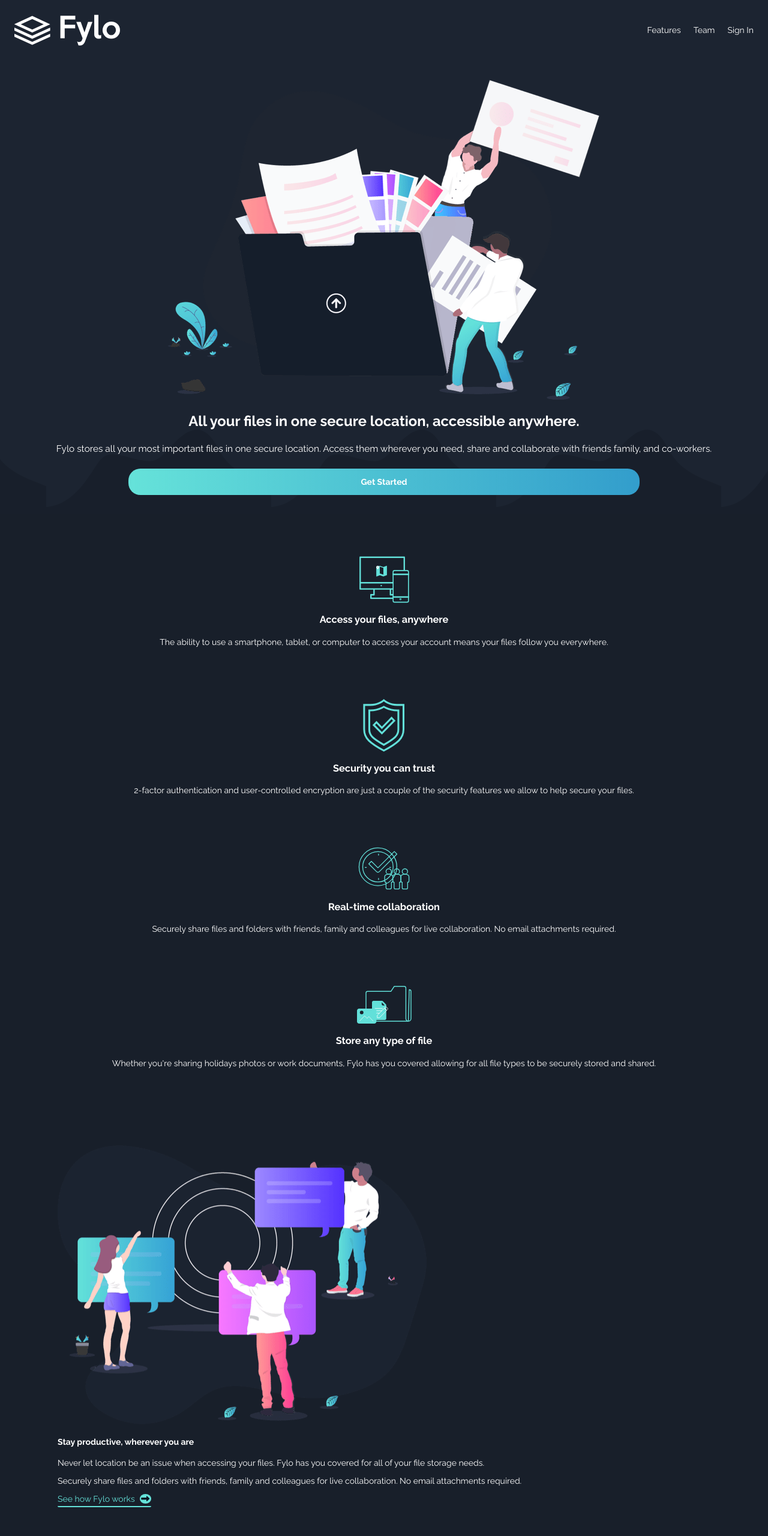
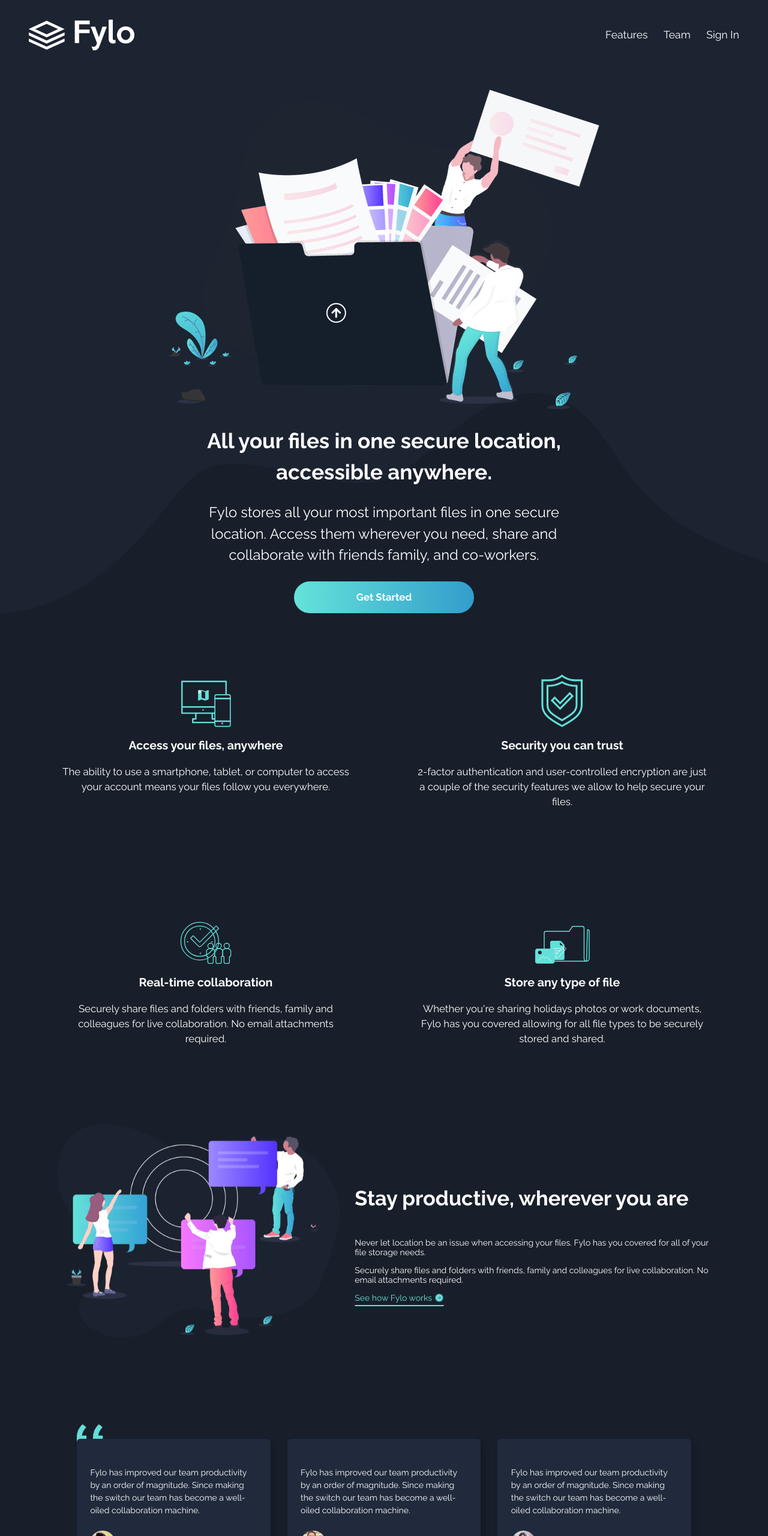
Before and after one commit to inanocs/Fylo-Dark-Landing-Page, a plain HTML site: page src/index.html in a window 1280 px wide. Shown: the top 2560 px of the page at 60% size. Drawn offline with Linux system fonts and the light colour scheme.

Commit message:
desktop desgin and HTML and Mobile changes

```diff
--- a/src/css/styles.css
+++ b/src/css/styles.css
@@ -54,13 +54,18 @@ li:not(:last-child) .list__item {
   margin-right: 1.5em;
 }
 
-.started {
+.started-wrapper {
   background-image: url("../assets/img/bg-curvy-mobile.svg");
   background-position: bottom center;
   background-repeat: repeat-x;
+  background-size: contain;
+}
+
+.started {
   padding: 2rem;
   margin: 0px auto;
   text-align: center;
+  max-width: 1100px;
 }
 
 .started__title {
@@ -89,7 +94,7 @@ li:not(:last-child) .list__item {
   text-decoration: none;
   margin-left: auto;
   margin-right: auto;
-  width: 70%;
+  width: 220px;
 }
 
 .main {
@@ -101,11 +106,16 @@ li:not(:last-child) .list__item {
   text-align: center;
   margin-left: auto;
   margin-right: auto;
+  max-width: 1100px;
   width: 85%;
 }
 
 .card {
   margin-top: 5em;
+}
+
+.card__img-container {
+  line-height: 0;
 }
 
 .card__desc {
@@ -114,10 +124,17 @@ li:not(:last-child) .list__item {
 }
 
 .productive {
+  display: flex;
+  flex-direction: column;
   margin-top: 8em;
   margin-left: auto;
   margin-right: auto;
+  max-width: 1270px;
   width: 85%;
+}
+
+.productive__title {
+  font-size: 1.4em;
 }
 
 .productive__link {
@@ -130,18 +147,13 @@ li:not(:last-child) .list__item {
   width: 50%;
 }
 
-.productive__arrow {
-  margin-left: 0.3em;
-  border-radius: 50%;
-  padding-left: 0.2em;
-  padding-right: 0.2em;
-  background-color: var(--cyan-action-gradient);
-  color: var(--blue-footer-bg);
+.productive__arrow-container {
+  vertical-align: middle;
 }
 
 .opinions {
   background-image: url("../assets/img/bg-quotes.png");
-  background-size: 10%;
+  background-size: 30px;
   background-position-y: top;
   background-position-x: 3%;
   background-repeat: no-repeat;
@@ -152,15 +164,20 @@ li:not(:last-child) .list__item {
   margin-right: auto;
   margin-bottom: 5em;
   padding-top: 1.8em;
+  max-width: 1200px;
   width: 80%;
 }
 
 .opinion {
   background-color: var(--blue-opinions-bg);
+  box-shadow: 5px 5px 10px rgba(0, 0, 0, 0.178);
   border-radius: 0.4em;
   padding: 2rem 1.4rem;
 }
 
+.opinion__desc {
+  line-height: 1.5em;
+}
 .opinion__attribution {
   align-items: center;
   display: flex;
@@ -190,6 +207,7 @@ li:not(:last-child) .list__item {
 
 .register {
   background-color: var(--blue-body-bg);
+  box-shadow: 5px 5px 10px rgba(0, 0, 0, 0.253);
   border-radius: 0.4em;
   margin-top: 5em;
   margin-left: auto;
@@ -197,6 +215,7 @@ li:not(:last-child) .list__item {
   padding: 1rem;
   position: relative;
   top: 10em;
+  max-width: 800px;
   text-align: center;
   width: 90%;
 }
@@ -211,6 +230,7 @@ li:not(:last-child) .list__item {
 .form-register {
   flex-direction: column;
   display: flex;
+  margin-top: 1.4em;
 }
 
 .form-register__input,
@@ -218,7 +238,7 @@ li:not(:last-child) .list__item {
   border: none;
   outline: none;
   border-radius: 2em;
-  padding: 1.3em;
+  padding: 15px 23px;
 }
 
 .form-register__input::placeholder {
@@ -240,6 +260,16 @@ li:not(:last-child) .list__item {
   background-color: var(--blue-footer-bg);
   padding: 14em 2em 2em 2em;
   font-size: 1.1em;
+}
+
+.footer__img-container,
+.footer__contact {
+  margin-left: auto;
+  margin-right: auto;
+  max-width: 1300px;
+}
+.footer__contact {
+  display: grid;
 }
 
 .footer__location,
@@ -310,3 +340,220 @@ li:not(:last-child) .list__item {
   height: 20px;
   width: 20px;
 }
+
+@media screen and (min-width: 768px) {
+  .list__item {
+    font-size: 1.1rem;
+  }
+
+  .started-wrapper {
+    background-image: url("../assets/img/bg-curvy-desktop.svg");
+  }
+  .started {
+    padding-left: 5rem;
+    padding-right: 5rem;
+  }
+  .cards {
+    align-items: baseline;
+    grid-template-columns: repeat(2, 1fr);
+    grid-gap: 100px;
+  }
+
+  .productive {
+    align-items: center;
+    flex-direction: row;
+  }
+  .productive__desc {
+    margin-left: 1.5rem;
+  }
+
+  .productive__title {
+    font-size: 4ch;
+  }
+
+  .opinions {
+    grid-template-columns: repeat(2, 1fr);
+  }
+
+  .footer__contact {
+    grid-template-columns: repeat(3, 1fr);
+  }
+
+  .footer__about {
+    align-items: center;
+    justify-content: stretch;
+  }
+
+  .footer__social {
+    grid-column: 1/-1;
+  }
+}
+
+@media screen and (min-width: 1024px) {
+  .header {
+    padding: 2rem 3rem;
+    margin: 0px auto;
+    max-width: 1300px;
+  }
+
+  .list__item:hover {
+    font-weight: 700;
+    text-decoration: underline;
+  }
+
+  .started__title,
+  .started__subtitle {
+    margin-left: auto;
+    margin-right: auto;
+    max-width: 600px;
+  }
+
+  .started__title {
+    font-size: 2.5em;
+  }
+
+  .started__subtitle {
+    font-size: 1.7em;
+  }
+
+  .started__link {
+    border-radius: 40px;
+    font-size: 1.2em;
+    width: 300px;
+  }
+
+  .started__link,
+  .form-register__submit {
+    transition: transform 0.3s linear, box-shadow 0.3s linear;
+  }
+  .started__link:hover,
+  .form-register__submit:hover {
+    background-image: none;
+    background-color: rgb(139, 237, 227);
+    transform: scale(1.05);
+    box-shadow: 0px 5px 10px rgba(0, 0, 0, 0.4);
+  }
+
+  .card__title {
+    font-size: 1.4em;
+  }
+
+  .card__desc {
+    font-size: 1.2em;
+  }
+
+  .productive__link {
+    transition: border-bottom 0.3s linear, color 0.3s linear;
+  }
+
+  .productive__link:hover {
+    border-bottom: 2px solid var(--white);
+    color: var(--white);
+  }
+
+  .productive__link:hover .productive__arrow {
+    stroke: var(--white);
+    fill: var(--white);
+  }
+  .opinions {
+    background-position-x: -1px;
+    background-size: 45px;
+    grid-template-columns: repeat(3, 1fr);
+  }
+
+  .register {
+    padding: 50px;
+  }
+  .form-register {
+    flex-direction: row;
+    justify-content: space-evenly;
+  }
+
+  .form-register__input {
+    flex: 1;
+    margin-right: 20px;
+  }
+
+  .form-register__submit {
+    cursor: pointer;
+    margin-top: 0;
+  }
+
+  .footer {
+    padding-left: 3rem;
+    padding-right: 3rem;
+  }
+
+  .tel:hover,
+  .email:hover,
+  .footer__desc:hover {
+    font-weight: 700;
+  }
+
+  .social__item {
+    transition: border 0.3s linear, color 0.3s linear;
+  }
+
+  .social__item:hover {
+    border: 1px solid var(--cyan-action-gradient);
+    color: var(--cyan-action-gradient);
+  }
+}
+
+@media screen and (min-width: 1440px) {
+  .card__title {
+    font-size: 1.8em;
+  }
+
+  .card__desc {
+    font-size: 1.4em;
+  }
+
+  .productive__desc {
+    margin-right: auto;
+    max-width: 600px;
+  }
+
+  .productive__title {
+    font-size: 2.9em;
+    max-width: 500px;
+  }
+
+  .productive__comments,
+  .productive__link {
+    font-size: 1.3em;
+  }
+
+  .opinion__desc {
+    font-size: 1.2em;
+  }
+
+  .register__title {
+    font-size: 2em;
+  }
+
+  .footer__contact {
+    grid-template-columns: 4fr repeat(3, 1fr);
+  }
+
+  .footer__location {
+    display: grid;
+    grid-template-columns: repeat(2, 1fr);
+  }
+
+  .location {
+    align-items: center;
+    grid-row: 1 / span 3;
+  }
+  .email {
+    grid-column: 2/-1;
+    grid-row: 2/2;
+  }
+
+  .footer__about {
+    align-items: flex-start;
+  }
+  .footer__social {
+    grid-column: auto;
+  }
+}
--- a/src/index.html
+++ b/src/index.html
@@ -21,7 +21,9 @@
   <body>
     <header class="header">
       <div class="header__logo-container">
-        <img src="assets/img/logo.svg" alt="Header-logo" class="header__logo" />
+        <a href="#">
+          <img src="assets/img/logo.svg" alt="Header-logo" class="header__logo"
+        /></a>
       </div>
       <nav class="nav">
         <ul class="list">
@@ -32,6 +34,7 @@
       </nav>
     </header>
 
+    <div class="started-wrapper">
       <section class="started">
         <div class="started__img-container">
           <img
@@ -44,12 +47,13 @@
           All your files in one secure location, accessible anywhere.
         </h1>
         <h2 class="started__subtitle">
-        Fylo stores all your most important files in one secure location. Access
-        them wherever you need, share and collaborate with friends family, and
-        co-workers.
+          Fylo stores all your most important files in one secure location.
+          Access them wherever you need, share and collaborate with friends
+          family, and co-workers.
         </h2>
         <a href="#" class="started__link">Get Started </a>
       </section>
+    </div>
     <main class="main">
       <section class="cards">
         <article class="card">
@@ -123,8 +127,52 @@
           </p>
           <a href="#" class="productive__link">
             <span>See how Fylo works</span>
-            <span class="productive__arrow">
-              <i class="fas fa-long-arrow-alt-right"></i>
+            <span class="productive__arrow-container">
+              <svg
+                width="16"
+                height="16"
+                xmlns="http://www.w3.org/2000/svg"
+                xmlns:xlink="http://www.w3.org/1999/xlink"
+              >
+                <defs>
+                  <circle
+                    id="b"
+                    cx="6"
+                    cy="6"
+                    r="6"
+                    class="productive__arrow"
+                  />
+                  <filter
+                    x="-25%"
+                    y="-25%"
+                    width="150%"
+                    height="150%"
+                    filterUnits="objectBoundingBox"
+                    id="a"
+                  >
+                    <feOffset in="SourceAlpha" result="shadowOffsetOuter1" />
+                    <feGaussianBlur
+                      stdDeviation="1"
+                      in="shadowOffsetOuter1"
+                      result="shadowBlurOuter1"
+                    />
+                    <feColorMatrix
+                      values="0 0 0 0 0.384313725 0 0 0 0 0.878431373 0 0 0 0 0.850980392 0 0 0 0.811141304 0"
+                      in="shadowBlurOuter1"
+                    />
+                  </filter>
+                </defs>
+                <g fill="none" fill-rule="evenodd">
+                  <g transform="translate(2 2)">
+                    <use fill="#000" filter="url(#a)" xlink:href="#b" />
+                    <use fill="#62E0D9" xlink:href="#b" />
+                  </g>
+                  <path
+                    d="M8.582 6l-.363.35 1.452 1.4H5.333v.5h4.338L8.22 9.65l.363.35 2.074-2z"
+                    fill="#1B2330"
+                  />
+                </g>
+              </svg>
             </span>
           </a>
         </div>
```
Lines whose indentation alone changed are shown as unchanged.
